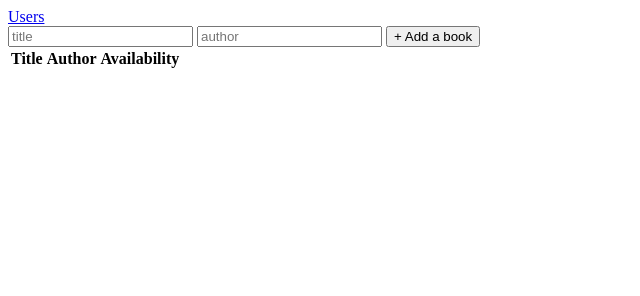
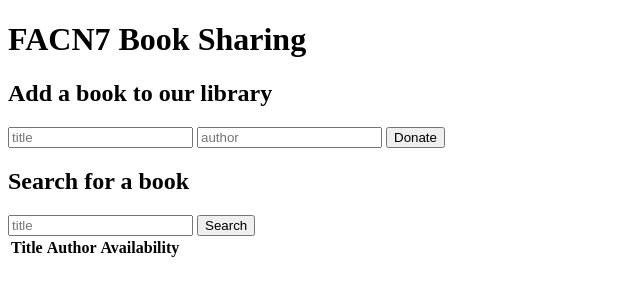
Before and after one commit to FACN7/nem-week6-book-sharing, a website: page public/index.html in a window 1280 px wide. Shown: the whole page, without its empty margins (0-640 px from the left). Drawn offline with Linux system fonts and the light colour scheme; files that its build step writes are made by us from their sources; no server answers; files whose address does not match are found by name.

Commit message:
HTML update: search form and titles Relates #19 and #2

```diff
--- a/public/index.html
+++ b/public/index.html
@@ -1,6 +1,5 @@
 <!DOCTYPE html>
 <html>
-
   <head>
     <meta charset="utf-8" />
     <title>FACN7 Books Sharing</title>
@@ -9,16 +8,28 @@
   </head>
 
   <body>
-  <nav>
-    <div class="nav-wrapper">
-      <a href="#" class="brand-logo">Users</a>
+    <div class="header">
+      <h1>FACN7 Book Sharing</h1>
     </div>
-  </nav>
+    <div id="add-a-book">
+      <div class="sub-header">
+        <h2>Add a book to our library</h2>
+      </div>
       <form class="form" action="/add-book" method="post">
         <input type="text" name="title" value="" placeholder="title" />
         <input type="text" name="author" value="" placeholder="author" />
-    <button type="submit" name="button">+ Add a book</button>
+        <button type="submit" name="button">Donate</button>
       </form>
+    </div>
+    <div id="find-a-book">
+      <div class="sub-header">
+        <h2>Search for a book</h2>
+      </div>
+      <form class="form" action="/find-book" method="post">
+        <input type="text" name="title" value="" placeholder="title" />
+        <button type="submit" name="button">Search</button>
+      </form>
+    </div>
     <div class="table-container">
       <table id="users-table">
         <tr>
@@ -30,5 +41,4 @@
     </div>
     <script type="text/javascript" src="public/index.js"></script>
   </body>
-
 </html>
--- a/public/index.js
+++ b/public/index.js
@@ -58,7 +58,14 @@ function updateBooksListDom(err, data) {
         bookingForm.appendChild(submitBooking);
         availability.appendChild(bookingForm);
       } else {
-        availability.innerText = "Sorry! The book is not available!";
+        var header = document.createElement("div");
+        header.innerText = "Sorry! The book is not available!";
+        var submitReturn = document.createElement("button");
+        submitReturn.type = "submit";
+        submitReturn.name = "submit-return";
+        submitReturn.innerText = "I returned the book";
+        availability.appendChild(header);
+        availability.appendChild(submitReturn);
       }
 
       row.appendChild(availability);
```
Lines whose indentation alone changed are shown as unchanged.
